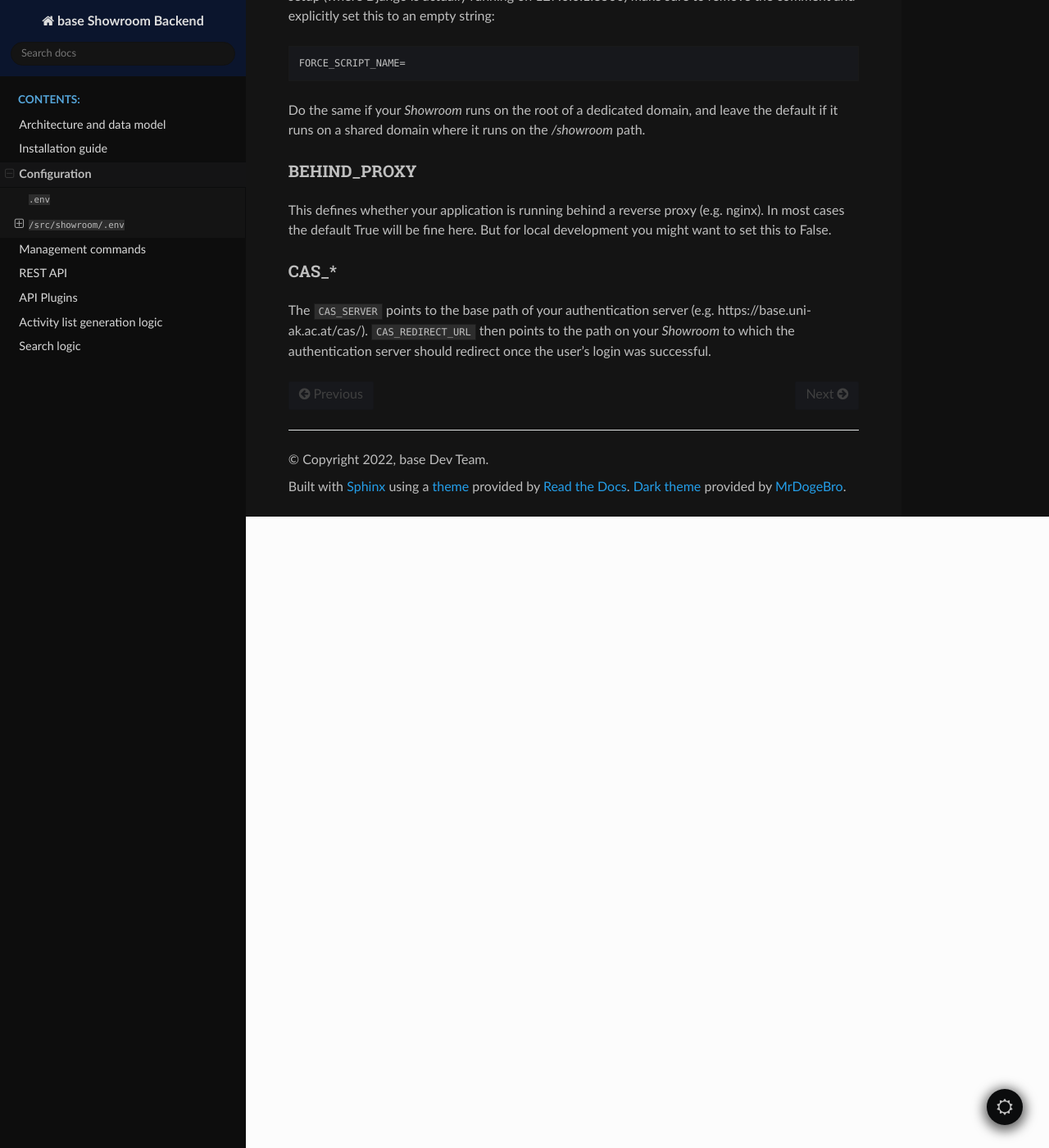
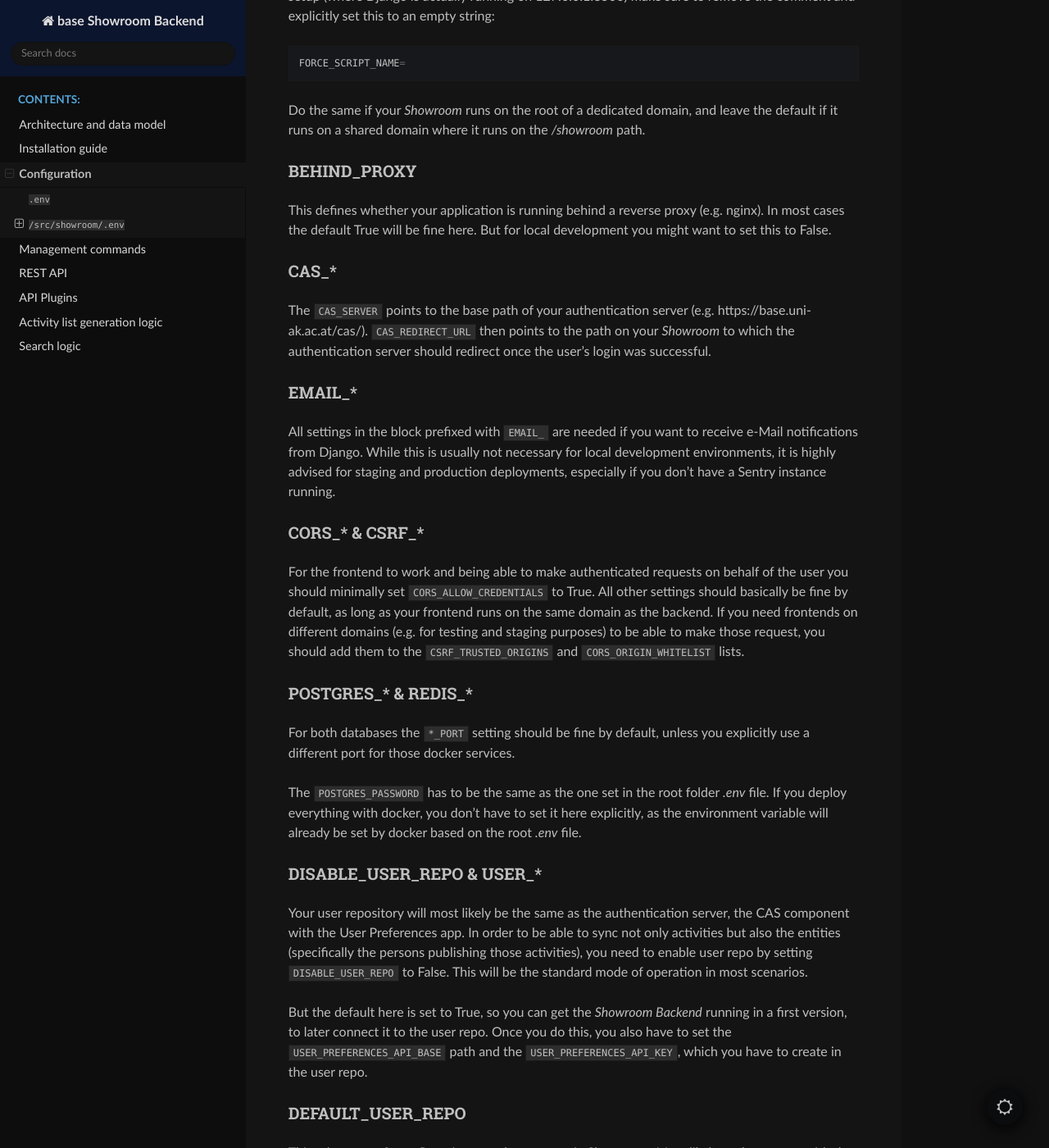
Before and after one commit to base-angewandte/showroom-backend, a Sphinx documentation site: the page built from docs/source/configuration.md, in a window 1280 px wide and 1400 px high, scrolled down 1116 px. Shown: the whole window at 82% size. Built offline with Sphinx 7.4.7 and the Read the Docs theme 2.0.0, drawn with Linux system fonts in a browser that asks for light colours; some of the changed text lies outside the part shown.

Commit message:
+ extend configuration docs

````diff
--- a/docs/source/configuration.md
+++ b/docs/source/configuration.md
@@ -43,7 +43,7 @@ determine the actual PATH to your *Showroom* instance, by prefixing it with the
 `SITE_URL`. So for a local development setup (where Django is actually running on
 127.0.0.1:8500) make sure to remove the comment and explicitly set this to an empty
 string:
-```dotenv
+```
 FORCE_SCRIPT_NAME=
 ```
 
@@ -56,9 +56,74 @@ This defines whether your application is running behind a reverse proxy (e.g. ng
 In most cases the default True will be fine here. But for local development you might
 want to set this to False.
 
-### CAS\_*
+### CAS\_\*
 
 The `CAS_SERVER` points to the base path of your authentication server (e.g.
 https://base.uni-ak.ac.at/cas/). `CAS_REDIRECT_URL` then points to the path on your
 *Showroom* to which the authentication server should redirect once the user's login
 was successful.
+
+### EMAIL\_\*
+
+All settings in the block prefixed with `EMAIL_` are needed if you want to receive
+e-Mail notifications from Django. While this is usually not necessary for local
+development environments, it is highly advised for staging and production deployments,
+especially if you don't have a Sentry instance running.
+
+### CORS\_\* & CSRF\_\*
+
+For the frontend to work and being able to make authenticated requests on behalf
+of the user you should minimally set `CORS_ALLOW_CREDENTIALS` to True. All other
+settings should basically be fine by default, as long as your frontend runs on the
+same domain as the backend. If you need frontends on different domains (e.g. for
+testing and staging purposes) to be able to make those request, you should add them
+to the `CSRF_TRUSTED_ORIGINS` and `CORS_ORIGIN_WHITELIST` lists.
+
+### POSTGRES\_\* & REDIS\_\*
+
+For both databases the `*_PORT` setting should be fine by default, unless you explicitly
+use a different port for those docker services.
+
+The `POSTGRES_PASSWORD` has to be the same as the one set in the root folder _.env_ file.
+If you deploy everything with docker, you don't have to set it here explicitly, as the
+environment variable will already be set by docker based on the root _.env_ file.
+
+### DISABLE_USER_REPO & USER\_\*
+
+Your user repository will most likely be the same as the authentication server, the
+CAS component with the User Preferences app. In order to be able to sync not only
+activities but also the entities (specifically the persons publishing those activities),
+you need to enable user repo by setting `DISABLE_USER_REPO` to False. This will be
+the standard mode of operation in most scenarios.
+
+But the default here is set to True, so you can get the *Showroom Backend* running
+in a first version, to later connect it to the user repo. Once you do this, you also
+have to set the `USER_PREFERENCES_API_BASE` path and the `USER_PREFERENCES_API_KEY`,
+which you have to create in the user repo.
+
+### DEFAULT\_USER\_REPO
+
+This relates to a _SourceRepository_ you have set up in Showroom. Most likely to the
+one set with the management command during [](install.md). In almost all scenarios
+this then relates to the same user repo that you are setting up with the values in
+the last section. Functionally though, this is only used Showroom-internally to be able
+to associate _ShowroomObjects_ of type entity (person, department, institution) with the
+corresponding source repository from which the activities are pushed.
+
+### DEFAULT\_ENTITY
+
+This should most likely be set to the one institution created during [](install.md).
+
+### SHOWCASE\_DEMO\_\*
+
+While in a future version of Showroom, the handling of organisational units will be
+available through an administrative interface, for now we can only add organisational
+entities manually through the Django admin. And while all users are allowed to edit
+the showcase of their own (person) entity - the user page - there is no dynamic way
+to allow different users to edit other entity pages.
+
+Therefore, we can - for now - use the `SHOWCASE_DEMO_USERS` to set a list of Showroom
+entity IDs, that are allowed to not only edit their own page, but also to edit a defined
+set of other entity pages. This defined set of entity pages is configured with the
+`SHOWCASE_DEMO_ENTITY_EDITING` list: a list of entity IDs that are allowed to be
+edited by the `SHOWCASE_DEMO_USERS`.
````
Also changed, not shown: 1 other file.
